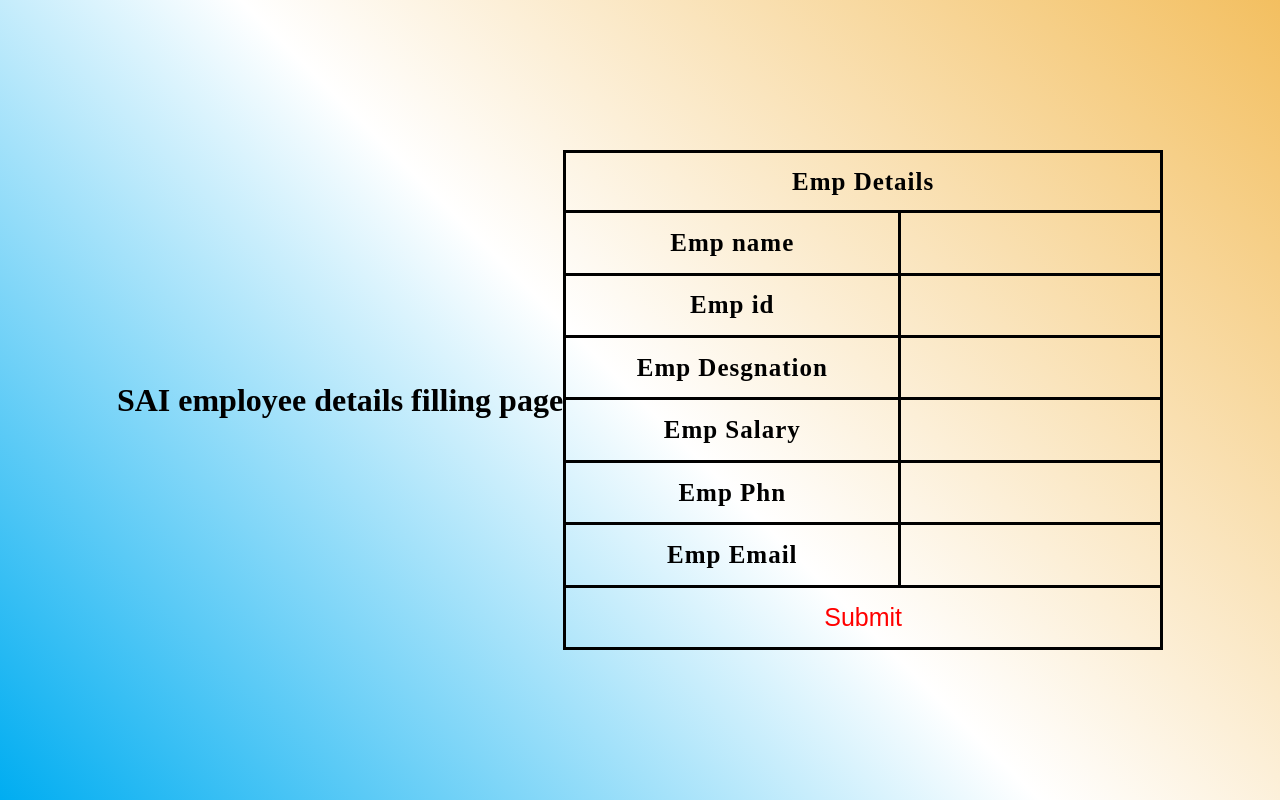
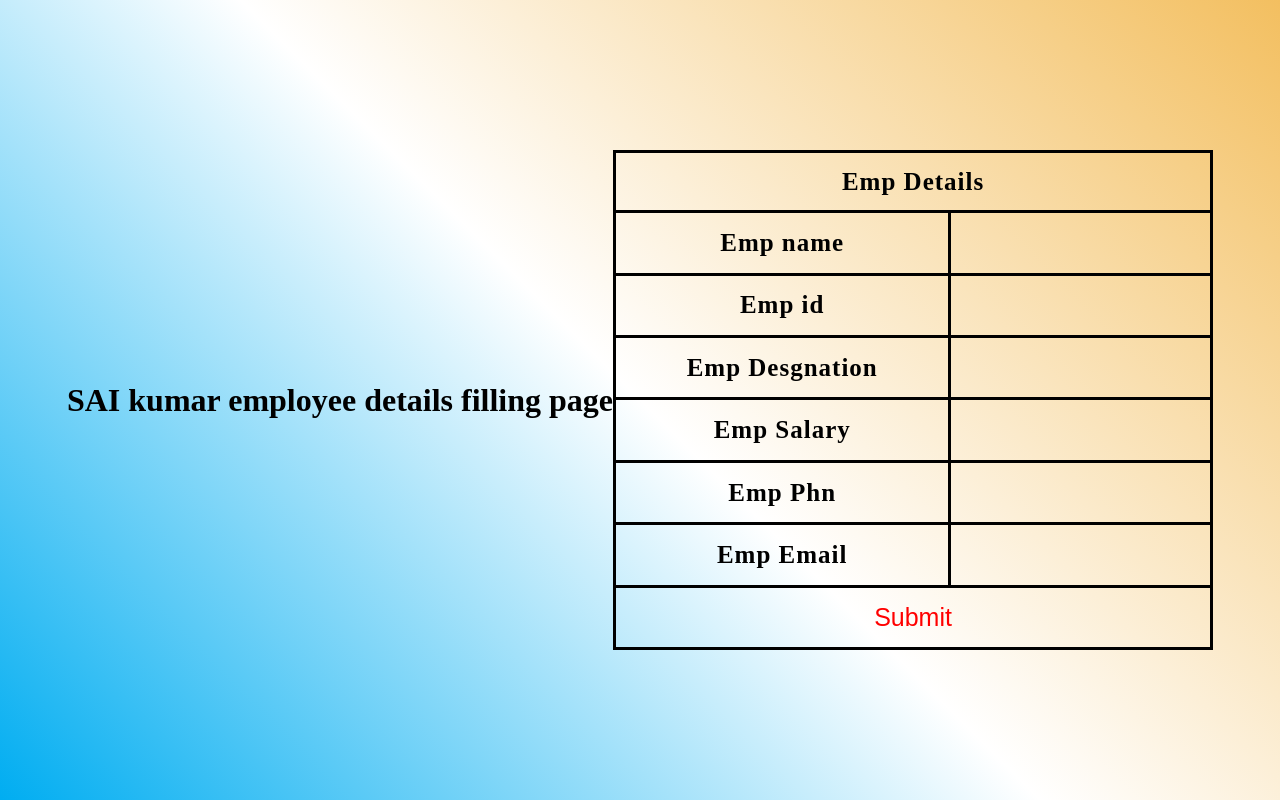
Before and after one commit to mittuSai/Details-filling, a plain HTML site: page index.html in a window 1280 px wide. Drawn offline with Linux system fonts and the light colour scheme.

Commit message:
Update index.html
name change

```diff
--- a/index.html
+++ b/index.html
@@ -8,7 +8,7 @@
  </script>
 </head>
 <body>
- <h1>SAI employee details filling page</h1>
+ <h1>SAI kumar employee details filling page</h1>
     <form action="./DisplayEmpDetails.html">
         <table>
             <tr><th colspan="2">Emp Details</th></tr>
```
